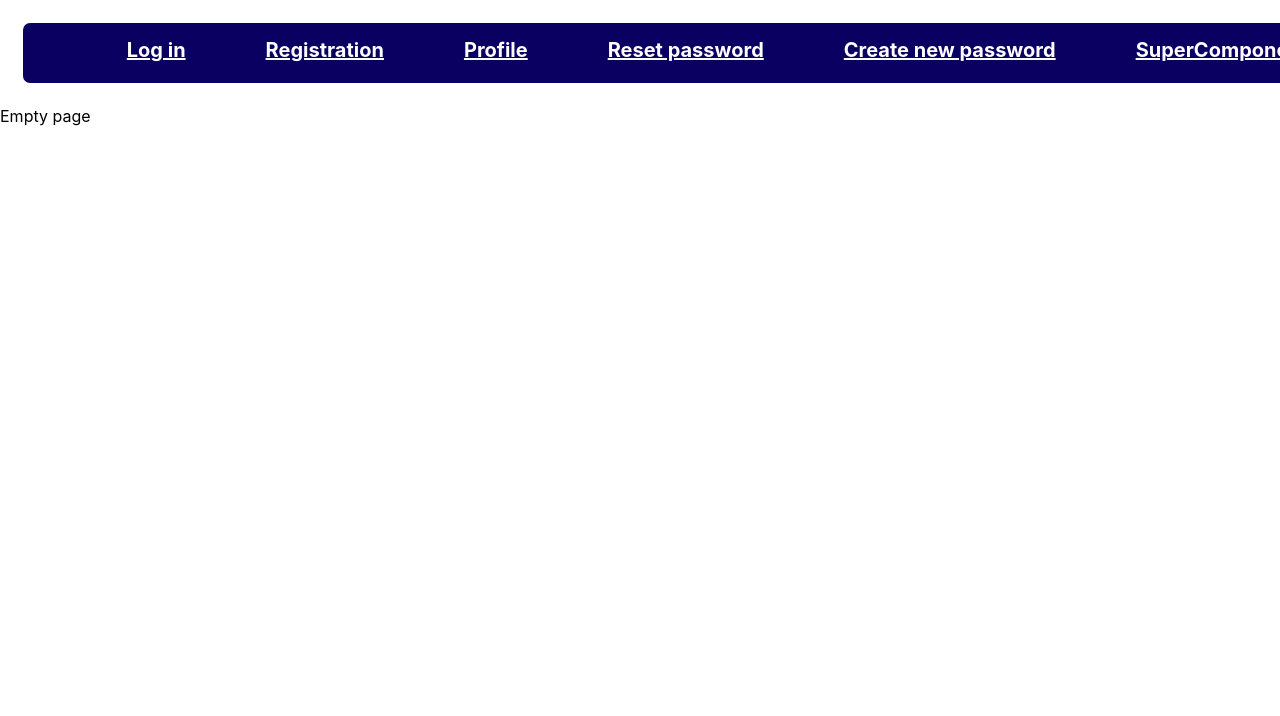
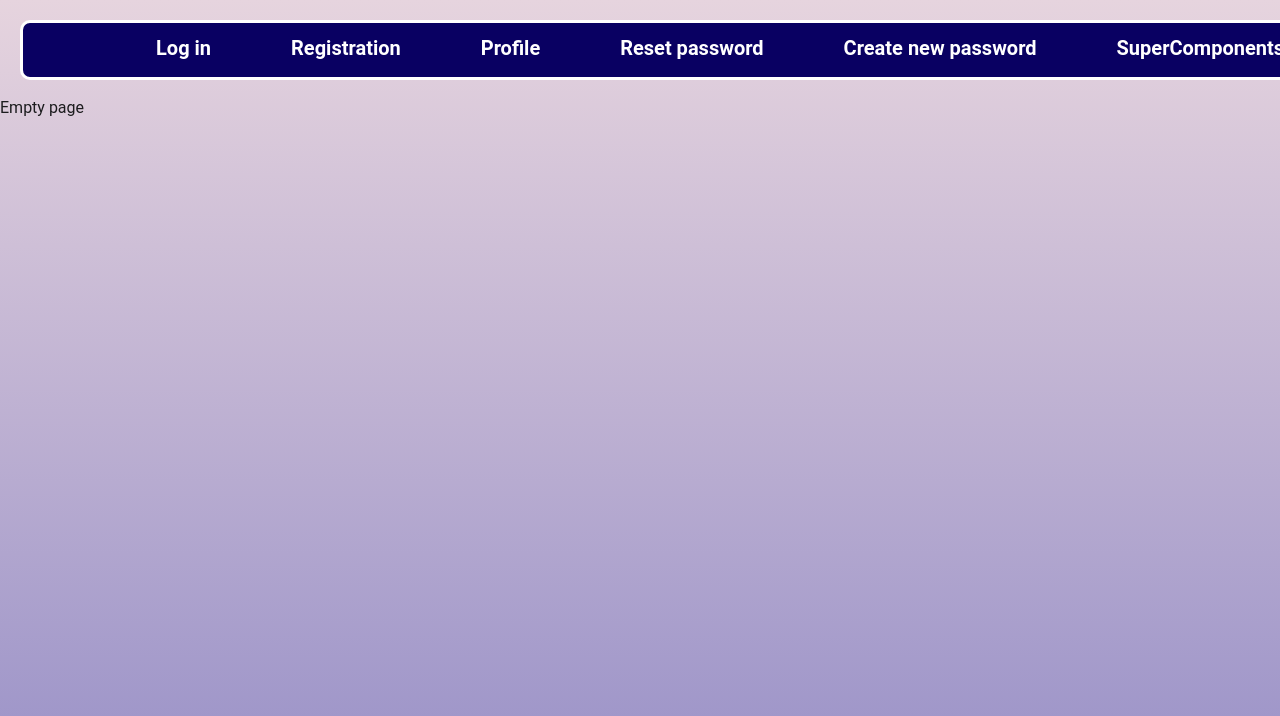
Before and after one commit to dzimentey/memo-cards, a React (Create React App) app: page /#/ in a window 1280 px wide. Shown: the top 716 px of the page. Built offline with nearby package versions, Linux system fonts and the light colour scheme.

Commit message:
feat: add common styles

```diff
--- a/src/index.css
+++ b/src/index.css
@@ -7,7 +7,46 @@ body {
   -moz-osx-font-smoothing: grayscale;
 }
 
+* {
+  padding: 0;
+  margin: 0;
+  box-sizing: border-box;
+}
+
+body {
+  font-family: 'Roboto', sans-serif;
+  background: linear-gradient(180deg, #E6D4DE 0%, #9890C7 100%);
+  height: 100vh;
+  line-height: 1;
+  -ms-text-size-adjust: 100%;
+  -moz-text-size-adjust: 100%;
+  -webkit-text-size-adjust: 100%;
+  color: #1C1C1E;
+  font-size: 16px;
+  font-weight: 400;
+}
+
+
 code {
   font-family: source-code-pro, Menlo, Monaco, Consolas, 'Courier New',
     monospace;
 }
+
+a,
+a:visited {
+  text-decoration: none;
+}
+a:hover {
+  text-decoration: none;
+}
+ul li {
+  list-style: none;
+}
+a:focus,
+a:active {
+  outline: none;
+}
+
+button {
+  cursor: pointer;
+}
```
